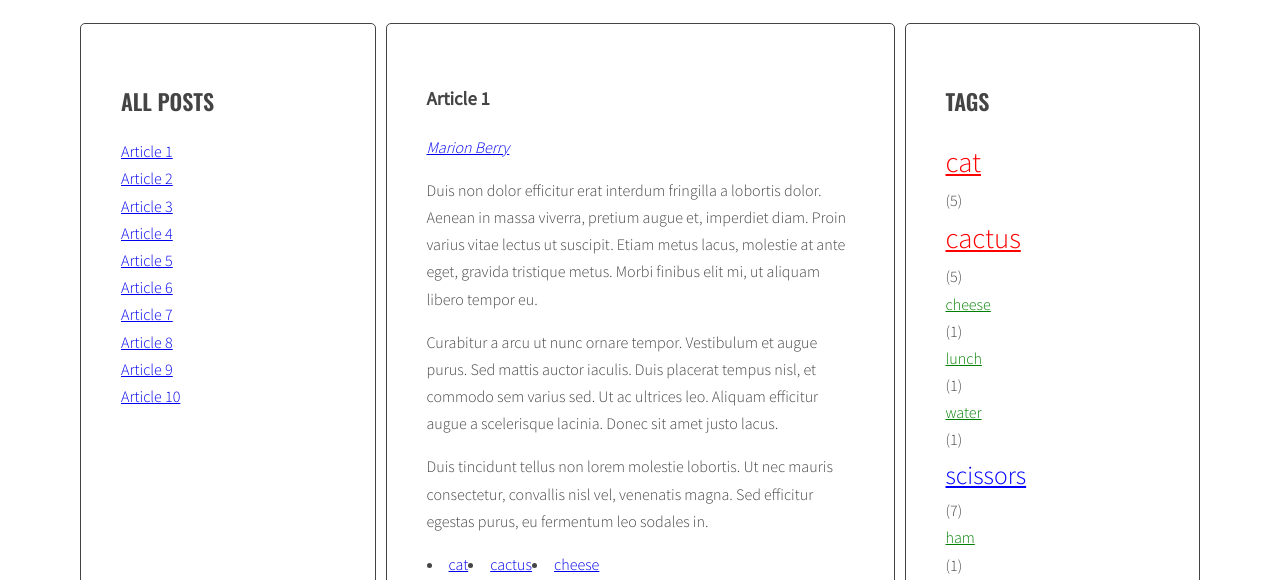
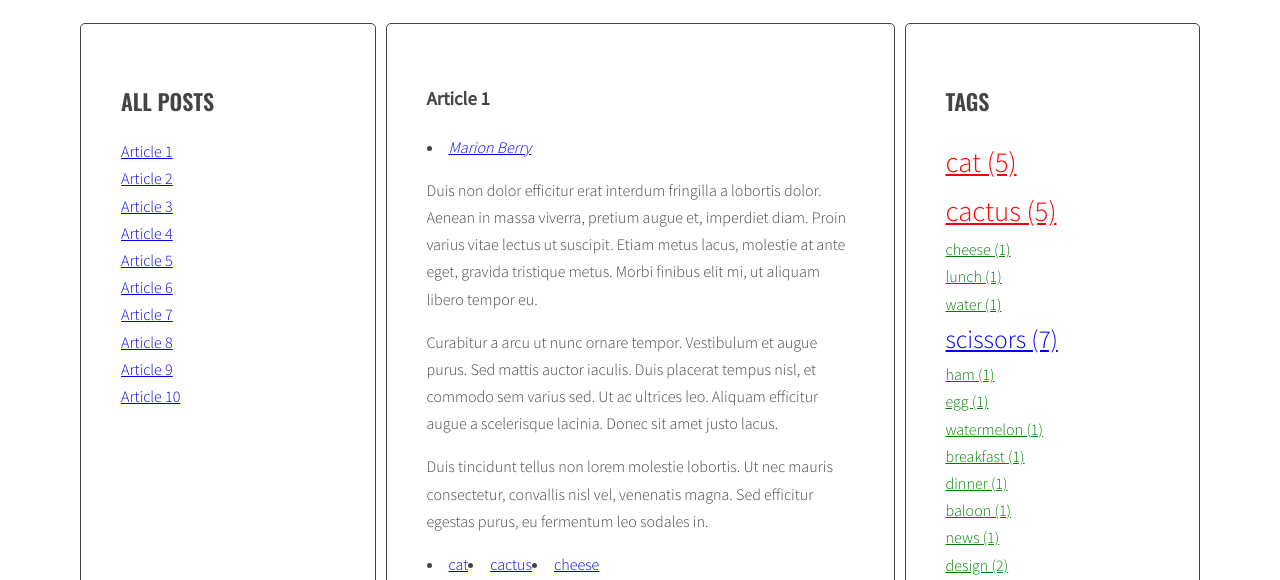
Before and after one commit to 88080888/javascript-Blog, a website: page index.html in a window 1280 px wide. Shown: the part 220-800 px from the top of the page. Drawn offline with nearby package versions, Linux system fonts and the light colour scheme.

Commit message:
add handlebars to code

```diff
--- a/index.html
+++ b/index.html
@@ -192,6 +192,33 @@
                 </main>
             </div>
         </div>
+
+        <script id="template-article-link" type="text/x-handlebars-template">
+            <li><a href="#{{ id }}"><span>{{ title }}</span></a></li>
+        </script>
+
+        <script id="template-tag-link" type="text/x-handlebars-template">
+            <li><a href="#tag-{{ tag }}"><span>{{ tag }}</span></a></li>
+        </script>
+
+        <script id="template-author-link" type="text/x-handlebars-template">
+            <li><a href="#author-{{ author }}"><span>{{ author }}</span></a></li>
+        </script>
+
+        <script id="template-tag-cloud-link" type="text/x-handlebars-template">
+            {{#each tags}}
+            <li><a href="#tag-{{ tag }}" class="{{ className }}" ><span>{{ tag }} ({{ count }})</span></a>
+            {{/each}}
+        </script>
+
+        <script id="template-author-list-link" type="text/x-handlebars-template">
+            {{#each authors}}
+            <li><a href="#author-{{ author }}" class="{{ className }}" ><span>{{ author }} ({{ count }})</span></a>
+            {{/each}}
+        </script>
+
+        <script src="https://cdnjs.cloudflare.com/ajax/libs/handlebars.js/4.1.0/handlebars.min.js"></script>
         <script src="js/script.js"></script>
     </body>
+
 </html>
--- a/js/script.js
+++ b/js/script.js
@@ -1,3 +1,11 @@
+const templates = {
+  articleLink: Handlebars.compile(document.querySelector('#template-article-link').innerHTML),
+  tagLink: Handlebars.compile(document.querySelector('#template-tag-link').innerHTML),
+  authorLink: Handlebars.compile(document.querySelector('#template-author-link').innerHTML),
+  tagCloudLink: Handlebars.compile(document.querySelector('#template-tag-cloud-link').innerHTML),
+  authorListLink: Handlebars.compile(document.querySelector('#template-author-list-link').innerHTML),
+};
+
 'use strict';
 /*
 document.getElementById('test-button').addEventListener('click', function(){
@@ -32,7 +40,6 @@ const titleClickHandler = function(event){
 
   /* add class 'active' to the clicked link */
   clickedElement.classList.add('active');
-  console.log('clickedElement:', clickedElement);
 
   /* remove class 'active' from all articles */
   const activeArticles = document.querySelectorAll('.posts .active');
@@ -43,11 +50,10 @@ const titleClickHandler = function(event){
 
   /* get 'href' attribute from the clicked link */
   const articleSelector = clickedElement.getAttribute('href');
-  console.log('Clicked link:', articleSelector);
 
   /* find the correct article using the selector (value of 'href' attribute) */
   const targetArticle = document.querySelector(articleSelector);
-  console.log('clicked article:', targetArticle);
+
 
   /* add class 'active' to the correct article */
   targetArticle.classList.add('active');
@@ -76,11 +82,10 @@ function generateTitleLinks(customSelector = ''){
     const articleTitle = article.querySelector(optTitleSelector).innerHTML;
 
     /* create HTML of the link */
-    const linkHTML = '<li><a href="#' + articleId + '"><span>' + articleTitle + '</span></a></li>';
-    console.log (linkHTML);
+    const linkHTMLData = {id: articleId, title: articleTitle};
+    const linkHTML = templates.articleLink(linkHTMLData);
     /* insert link into titleList */
     html = html + linkHTML;
-    console.log ('html:', html);
   }
 
   titleList.innerHTML = html;
@@ -98,7 +103,6 @@ function calculateTagsParams(tags) {
     min:99999
   };
   for(let tag in tags){
-    console.log(tag + ' is used ' + tags[tag] + ' times');
     params.max = Math.max(tags[tag], params.max);
     params.min = Math.min(tags[tag], params.min);
   }
@@ -147,7 +151,8 @@ function generateTags() {
     for (let tag of articleTagsArray) {
 
       /* generate HTML of the link */
-      const linkHTML = '<li><a href="#tag-' + tag + '">'+ tag +'</a></li>';
+      const linkHTMLData = {tag: tag, tag: tag};
+      const linkHTML = templates.tagLink(linkHTMLData);
       /* add generated code to html variable */
       html = html + linkHTML;
       /* [NEW] check if this link is NOT already in allTags */
@@ -169,20 +174,24 @@ function generateTags() {
 
   /* [NEW] create variable for all links HTML code */
   const tagsParams = calculateTagsParams(allTags);
-  let allTagsHTML = '';
+  //let allTagsHTML = '';
+  const allTagsData = {tags: []};
 
   /* [NEW] START LOOP: for each tag in allTags: */
   for(let tag in allTags){
     /* [NEW] generate code of a link and add it to allTagsHTML */
     const tagLinkHTML = '<li><a class="' + calculateTagClass(allTags[tag], tagsParams) + '" href="#tag-' + tag + '">' + tag  + '</a></li>' +' (' + allTags[tag] + ') ';
-    allTagsHTML += tagLinkHTML;
+    //allTagsHTML += tagLinkHTML;
+    allTagsData.tags.push({
+      tag: tag,
+      count: allTags[tag],
+      className: calculateTagClass(allTags[tag], tagsParams)
+    });
+
   }
-  console.log('alltags:',allTagsHTML);
   /* [NEW] END LOOP: for each tag in allTags: */
-
   /*[NEW] add HTML from allTagsHTML to tagList */
-  tagList.innerHTML = allTagsHTML;
-
+  tagList.innerHTML = templates.tagCloudLink(allTagsData);
 }
 generateTags();
 
@@ -277,7 +286,8 @@ function generateAuthors() {
     const articleAuthors = article.getAttribute('data-author');
 
     /* generate HTML of the link */
-    const linkHTML = '<a href="#author-' + articleAuthors + '">'+ articleAuthors +'</a>';
+    const linkHTMLData = {author: author, author: author};
+    const linkHTML = templates.authorLink(linkHTMLData);
 
     /* add generated code to html variable */
     html = html + linkHTML;
@@ -298,19 +308,28 @@ function generateAuthors() {
   /* [NEW] find list of authors in right column */
   const authorList = document.querySelector('.authors');
 
+  const authorParams = calculateTagsParams(allAuthors);
   /* [NEW] create variable for all links HTML code */
-  let allAuthorsHTML = '';
+  //let allAuthorsHTML = '';
+  const allAuthorsData = {authors: []};
 
   /* [NEW] START LOOP: for each author in allAuthors: */
   for(let author in allAuthors){
     /* [NEW] generate code of a link and add it to allAuthorsHTML */
-    allAuthorsHTML += '<li><a href="#author-'+ author + '">'+author + '</a></li>'+ '(' + allAuthors[author] + ') ';
+    //allAuthorsHTML += '<li><a href="#author-'+ author + '">'+author + '</a></li>'+ '(' + allAuthors[author] + ') ';
+    allAuthorsData.authors.push({
+      author: author,
+      count: allAuthors[author],
+      className: calculateTagClass(allAuthors[author], authorParams)
+    });
+
   }
   /* [NEW] END LOOP: for each tag in allTags: */
   /*[NEW] add HTML from allAuthorsHTML to authorList */
-  authorList.innerHTML = allAuthorsHTML;
+  authorList.innerHTML = templates.authorListLink(allAuthorsData);
 }
 generateAuthors();
+
 
 function authorClickHandler(event){
   event.preventDefault();
@@ -336,7 +355,6 @@ function authorClickHandler(event){
 function addClickListenersToAuthors() {
   /* find all links to  */
   const links = document.querySelectorAll('.post-author a');
-  console.log('linkiznalezione',links);
   /* START LOOP: for each link */
   for (let link of links) {
     /* add tagClickHandler as event listener for that link */
@@ -349,7 +367,6 @@ addClickListenersToAuthors();
 function addClickListenersToAuthorsList() {
   /* find all links to authors */
   const authorLinks = document.querySelectorAll('.authors a');
-  console.log('linki autorow:', authorLinks);
   /* START LOOP: for each link */
   for (let authorLink of authorLinks) {
     /* add tagClickHandler as event listener for that link */
```
Also changed, not shown: .eslintrc.json.
